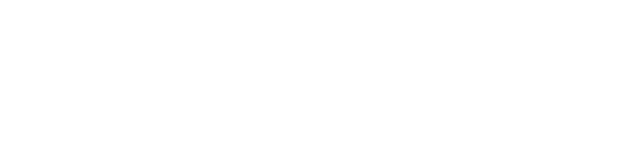
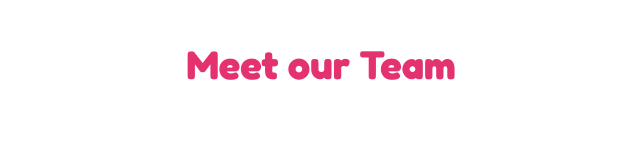
Before and after one commit to GuglielmoBini/html-css-float-cards, a plain HTML site: page index.html in a window 1280 px wide. Shown: the whole page, without its empty margins (319-959 px from the left). Drawn offline with Linux system fonts and the light colour scheme.

Commit message:
added header, fixed font

```diff
--- a/css/style.css
+++ b/css/style.css
@@ -6,6 +6,26 @@
     box-sizing: border-box;
 }
 
+/*GENERICS*/
+
 body {
     font-family: 'Fredoka', sans-serif;
 }
+
+/*UTILS*/
+.container {
+    max-width: 1600px;
+    margin: 0 auto;
+}
+/*HEADER*/
+
+h1 {
+    color: #E43170;
+    text-align: center;
+    font-size: 40px;
+    font-weight: 700;
+}
+
+header {
+    margin: 40px;
+}
--- a/index.html
+++ b/index.html
@@ -4,13 +4,24 @@
     <meta charset="UTF-8">
     <meta http-equiv="X-UA-Compatible" content="IE=edge">
     <meta name="viewport" content="width=device-width, initial-scale=1.0">
+    <title>Float Cards</title>
+
+    <!--STYLE-->
     <link rel="stylesheet" href="css/style.css">
+
+    <!--FONT-->
     <link rel="preconnect" href="https://fonts.googleapis.com">
     <link rel="preconnect" href="https://fonts.gstatic.com" crossorigin>
-    <link href="https://fonts.googleapis.com/css2?family=Fredoka&display=swap" rel="stylesheet">
-    <title>Float Cards</title>
+    <link href="https://fonts.googleapis.com/css2?family=Fredoka:wght@300;400;500;600;700&display=swap" rel="stylesheet">
+
 </head>
 <body>
+    <div class="container">
+        <!--HEADER-->
+        <header>
+            <h1>Meet our Team</h1>
+        </header>
 
+    </div>
 </body>
 </html>
```
